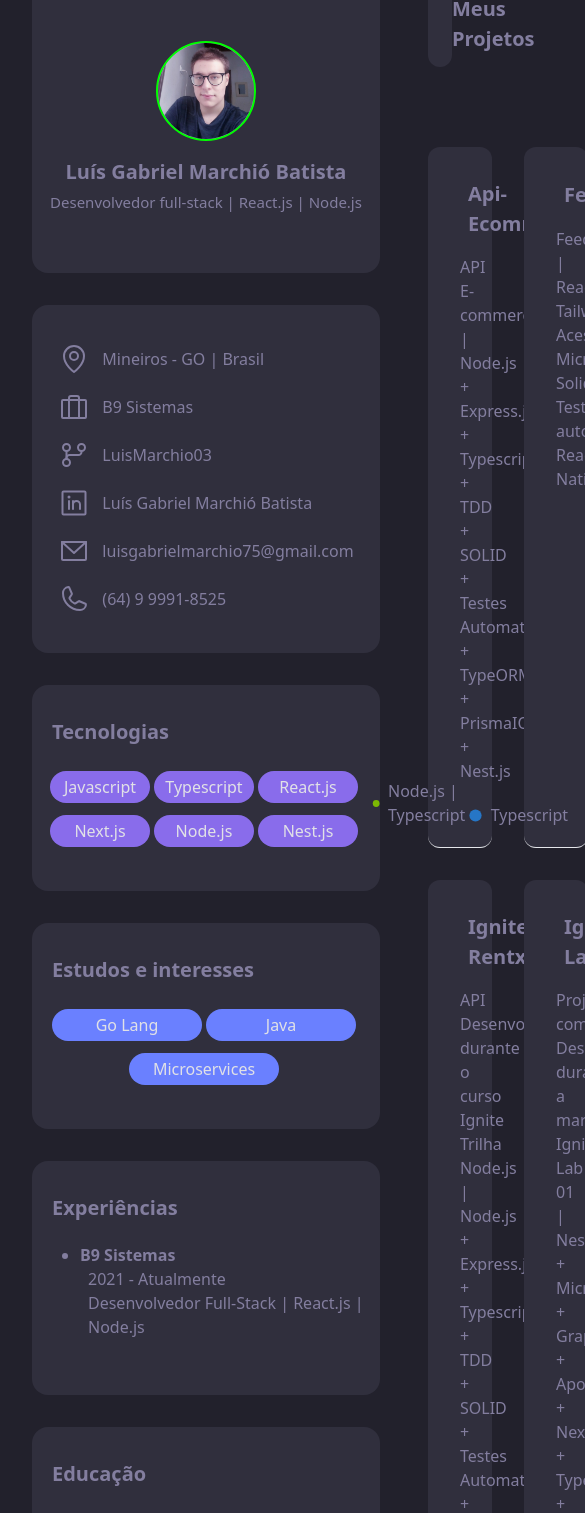
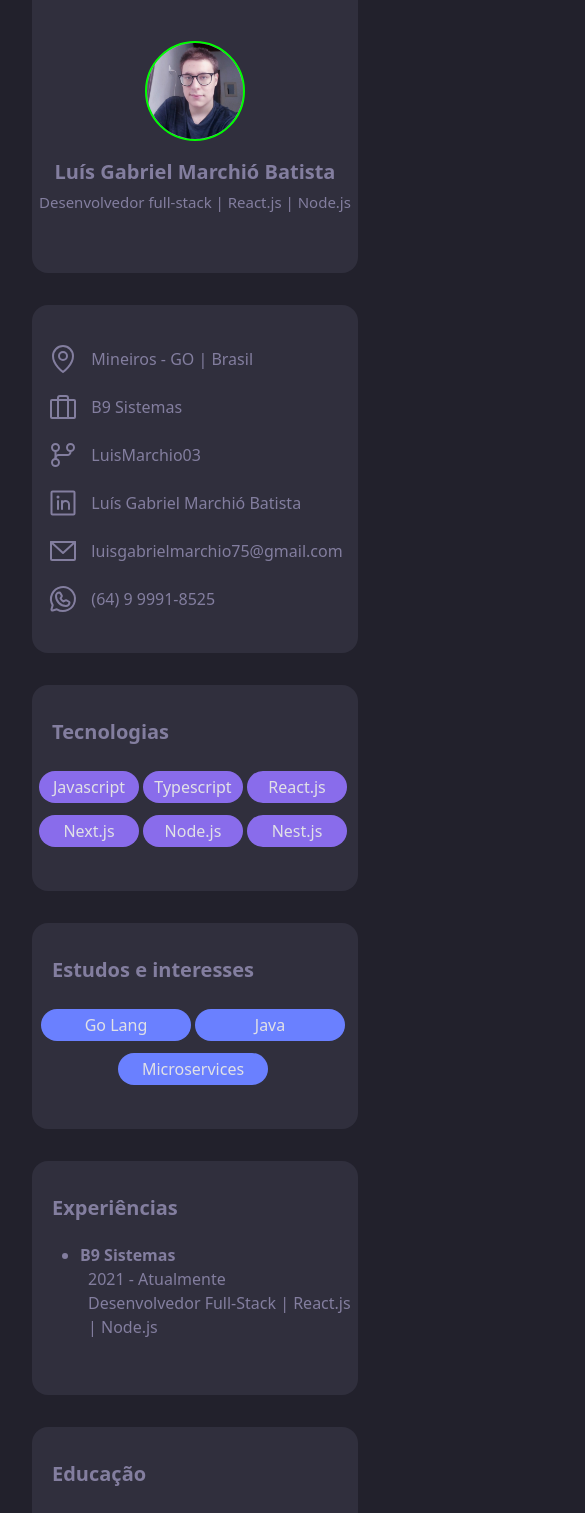
Before and after one commit to LuisMarchio03/web-portfolio, a Next.js app: page / in a window 390 px wide. Shown: the part 51-1564 px from the top of the page, 585 px wide, since content can reach past the window. Built offline with nearby package versions, Linux system fonts and the light colour scheme.

Commit message:
feat: finished website

```diff
--- a/package.json
+++ b/package.json
@@ -15,7 +15,8 @@
     "next": "12.1.6",
     "phosphor-react": "^1.4.1",
     "react": "18.1.0",
-    "react-dom": "18.1.0"
+    "react-dom": "18.1.0",
+    "react-icons": "^4.4.0"
   },
   "devDependencies": {
     "@types/node": "17.0.35",
--- a/src/components/Sidebar/index.tsx
+++ b/src/components/Sidebar/index.tsx
@@ -5,14 +5,14 @@ import {
   GitBranch,
   LinkedinLogo,
   MapPin,
-  Phone,
+  WhatsappLogo,
   Suitcase,
 } from "phosphor-react";
 
 export const Sidebar = () => {
   return (
-    <aside className="w-[348px] h-[100%]">
-      <div className="w-[348px] h-[292px] bg-[#302F3D] mb-8 flex flex-col items-center justify-center rounded-2xl">
+    <aside className="w-[100%] lg:w-[348px] h-[100%]">
+      <div className="w-[100%] lg:w-[348px] h-[292px] bg-[#302F3D] mb-8 flex flex-col items-center justify-center rounded-2xl">
         <div className="w-[100px] h-[100px] rounded-full bg-slate-400 mb-4 border-2 border-[#00FF00]">
           <Image
             src="/img/foto.jpeg"
@@ -30,7 +30,7 @@ export const Sidebar = () => {
         </p>
       </div>
 
-      <div className="w-[348px] h-[348px] bg-[#302F3D] text-[#837E9F] mb-8 flex flex-col justify-center items-center rounded-2xl">
+      <div className="w-[100%] lg:w-[348px] h-[348px] bg-[#302F3D] text-[#837E9F] mb-8 flex flex-col justify-center items-center rounded-2xl">
         <ul>
           <li className="flex items-center mb-4">
             <MapPin size={32} />
@@ -61,13 +61,13 @@ export const Sidebar = () => {
             <span className="pl-3">luisgabrielmarchio75@gmail.com</span>
           </li>
           <li className="flex items-center">
-            <Phone size={32} />
+            <WhatsappLogo size={32} />
             <span className="pl-3">(64) 9 9991-8525</span>
           </li>
         </ul>
       </div>
 
-      <div className="w-[348px] pt-8 pb-8 bg-[#302F3D] text-[#837E9F]  mb-8 flex flex-col justify-center items-center rounded-2xl">
+      <div className="w-[100%] lg:w-[348px] pt-8 pb-8 bg-[#302F3D] text-[#837E9F]  mb-8 flex flex-col justify-center items-center rounded-2xl">
         <div className="w-full mb-6">
           <h2 className="text-[#837E9F] text-[20px] font-bold ml-5">
             Tecnologias
@@ -96,7 +96,7 @@ export const Sidebar = () => {
         </div>
       </div>
 
-      <div className="w-[348px] pt-8 pb-8 bg-[#302F3D] text-[#837E9F]  mb-8 flex flex-col justify-center items-center rounded-2xl">
+      <div className="w-[100%] lg:w-[348px] pt-8 pb-8 bg-[#302F3D] text-[#837E9F]  mb-8 flex flex-col justify-center items-center rounded-2xl">
         <div className="w-full mb-6">
           <h2 className="text-[#837E9F] text-[20px] font-bold ml-5">
             Estudos e interesses
@@ -116,7 +116,7 @@ export const Sidebar = () => {
         </div>
       </div>
 
-      <div className="w-[348px] pt-8 pb-8 bg-[#302F3D] text-[#837E9F]  mb-8 flex flex-col justify-center items-center rounded-2xl">
+      <div className="w-[100%] lg:w-[348px] pt-8 pb-8 bg-[#302F3D] text-[#837E9F]  mb-8 flex flex-col justify-center items-center rounded-2xl">
         <div className="w-full mb-6">
           <h2 className="text-[#837E9F] text-[20px] font-bold ml-5 mb-5">
             Experiências
@@ -136,7 +136,7 @@ export const Sidebar = () => {
         </div>
       </div>
 
-      <div className="w-[348px] pt-8 pb-8 bg-[#302F3D] text-[#837E9F]  mb-8 flex flex-col justify-center items-center rounded-2xl">
+      <div className="w-[100%] lg:w-[348px] pt-8 pb-8 bg-[#302F3D] text-[#837E9F]  mb-8 flex flex-col justify-center items-center rounded-2xl">
         <div className="w-full mb-6">
           <h2 className="text-[#837E9F] text-[20px] font-bold ml-5 mb-5">
             Educação
--- /dev/null
+++ b/src/hooks/useWindowDimensions.js
@@ -0,0 +1,25 @@
+import { useState, useEffect } from "react";
+
+export function useWindowDimensions() {
+  const [windowDimensions, setWindowDimensions] = useState({
+    width: undefined,
+    height: undefined,
+  });
+  useEffect(() => {
+    // Handler to call on window resize
+    function handleResize() {
+      // Set window width/height to state
+      setWindowDimensions({
+        width: window.innerWidth,
+        height: window.innerHeight,
+      });
+    }
+    // Add event listener
+    window.addEventListener("resize", handleResize);
+    // Call handler right away so state gets updated with initial window size
+    handleResize();
+    // Remove event listener on cleanup
+    return () => window.removeEventListener("resize", handleResize);
+  }, []); // Empty array ensures that effect is only run on mount
+  return windowDimensions;
+}
--- a/src/pages/index.tsx
+++ b/src/pages/index.tsx
@@ -1,34 +1,34 @@
 import Head from "next/head";
 import Link from "next/link";
 import type { NextPage } from "next";
+import { useWindowDimensions } from "../hooks/useWindowDimensions";
 import { Circle, Folder } from "phosphor-react";
 import { Sidebar } from "../components/Sidebar";
 
 const Home: NextPage = () => {
+  const { width } = useWindowDimensions();
+
   return (
     <>
       <Head>
         <title>Home | Luís Gabriel</title>
       </Head>
 
-      <main className="py-8 px-8 flex">
+      <main className="py-8 px-8 lg:flex">
         <Sidebar />
 
-        <section className="w-[calc(100%_-_380px)] ml-12 flex flex-col gap-8">
+        <section className="w-[100%] lg:w-[calc(100%_-_380px)] ml-0 lg:ml-12 flex flex-col gap-8">
           <>
             <div className="w-[100%] h-[86px] mb-12 bg-[#302F3D] text-[837E9F] text-[20px] font-bold flex items-center pl-6 rounded-2xl">
               Meus Projetos
             </div>
 
-            <div className="w-[100%] h-auto flex gap-8">
+            <div className="w-[100%] h-auto flex flex-col lg:flex-row gap-8">
               <Link
                 href="https://github.com/LuisMarchio03/api-ecommerce"
                 target="_blank"
               >
-                <a
-                  target="_blank"
-                  className="relative w-[50%] p-8 bg-[#302F3D] text-[837E9F] rounded-xl border-b cursor-pointer"
-                >
+                <div className="relative w-[100%] lg:w-[50%] p-8 bg-[#302F3D] text-[837E9F] rounded-xl border-b cursor-pointer">
                   <h2 className="text-[20px] font-bold flex items-center gap-2">
                     <Folder size={32} weight="light" />
                     Api-Ecommerce
@@ -41,17 +41,14 @@ const Home: NextPage = () => {
                     <Circle size={15} weight="fill" color="#7cb803" />
                     <p className="ml-2">Node.js | Typescript</p>
                   </span>
-                </a>
+                </div>
               </Link>
 
               <Link
                 href="https://github.com/LuisMarchio03/Feedget"
                 target="_blank"
               >
-                <a
-                  target="_blank"
-                  className="relative w-[50%] p-8 bg-[#302F3D] text-[837E9F] rounded-xl border-b cursor-pointer"
-                >
+                <div className="relative w-[100%] lg:w-[50%] p-8 bg-[#302F3D] text-[837E9F] rounded-xl border-b cursor-pointer">
                   <h2 className="text-[20px] font-bold flex items-center gap-2">
                     <Folder size={32} weight="light" />
                     Feedget
@@ -65,19 +62,16 @@ const Home: NextPage = () => {
                     <Circle size={15} weight="fill" color="#2676c6" />
                     <p className="ml-2">Typescript</p>
                   </span>
-                </a>
+                </div>
               </Link>
             </div>
 
-            <div className="w-[100%] h-auto flex gap-8">
+            <div className="w-[100%] h-auto flex flex-col lg:flex-row gap-8">
               <Link
                 href="https://github.com/LuisMarchio03/ignite-rentx"
                 target="_blank"
               >
-                <a
-                  target="_blank"
-                  className="relative w-[50%] p-8 bg-[#302F3D] text-[837E9F] rounded-xl border-b cursor-pointer"
-                >
+                <div className="relative w-[100%] lg:w-[50%] p-8 bg-[#302F3D] text-[837E9F] rounded-xl border-b cursor-pointer">
                   <h2 className="text-[20px] font-bold flex items-center gap-2">
                     <Folder size={32} weight="light" />
                     Ignite Rentx
@@ -91,17 +85,14 @@ const Home: NextPage = () => {
                     <Circle size={15} weight="fill" color="#7cb803" />
                     <p className="ml-2">Node.js | Typescript</p>
                   </span>
-                </a>
+                </div>
               </Link>
 
               <Link
                 href="https://github.com/LuisMarchio03/rocketseat-ignite-lab"
                 target="_blank"
               >
-                <a
-                  target="_blank"
-                  className="relative w-[50%] p-8 bg-[#302F3D] text-[837E9F] rounded-xl border-b cursor-pointer"
-                >
+                <div className="relative w-[100%] lg:w-[50%] p-8 bg-[#302F3D] text-[837E9F] rounded-xl border-b cursor-pointer">
                   <h2 className="text-[20px] font-bold flex items-center gap-2">
                     <Folder size={32} weight="light" />
                     Ignite Lab
@@ -116,7 +107,7 @@ const Home: NextPage = () => {
                     <Circle size={15} weight="fill" color="#2676c6" />
                     <p className="ml-2">Typescript</p>
                   </span>
-                </a>
+                </div>
               </Link>
             </div>
           </>
```
Also changed, not shown: 1 other file (tests, documents, lock files or other folders).
